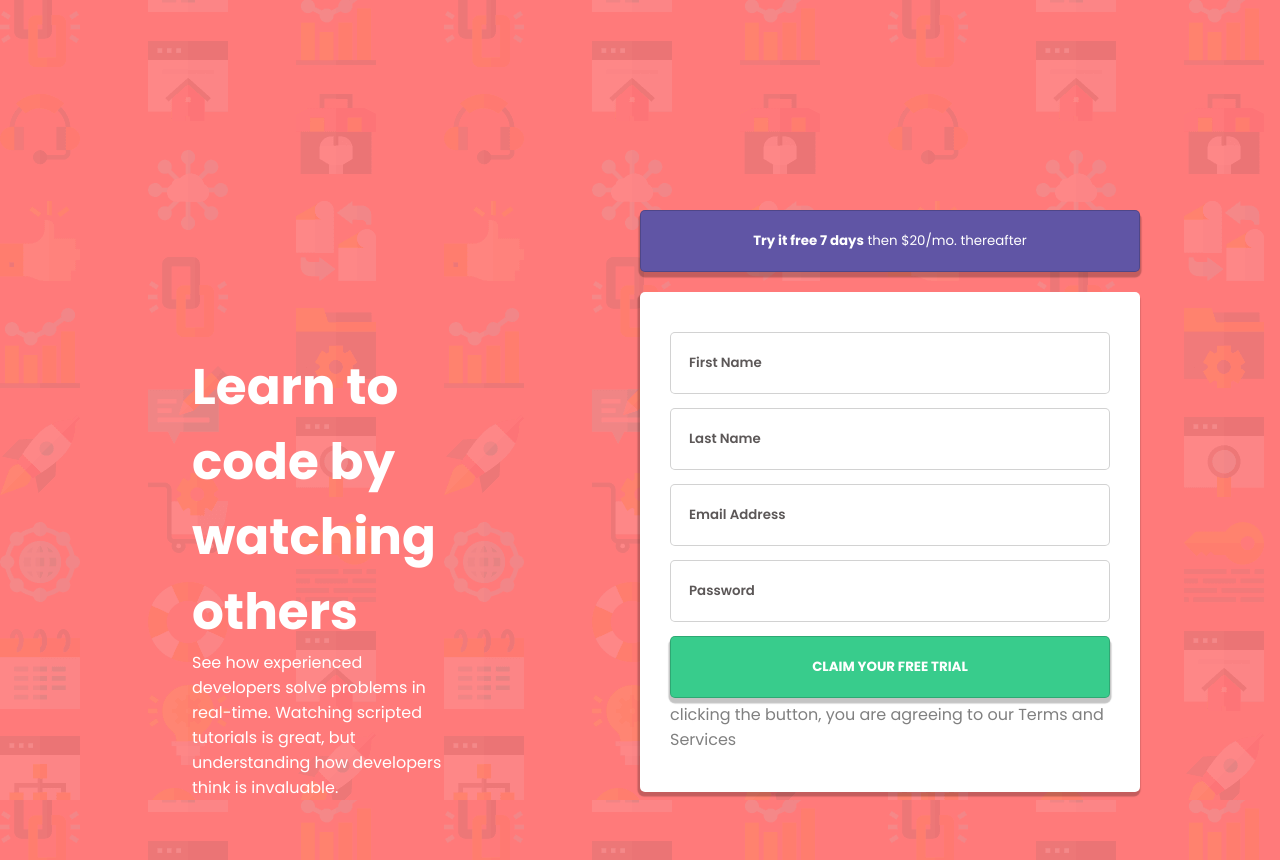
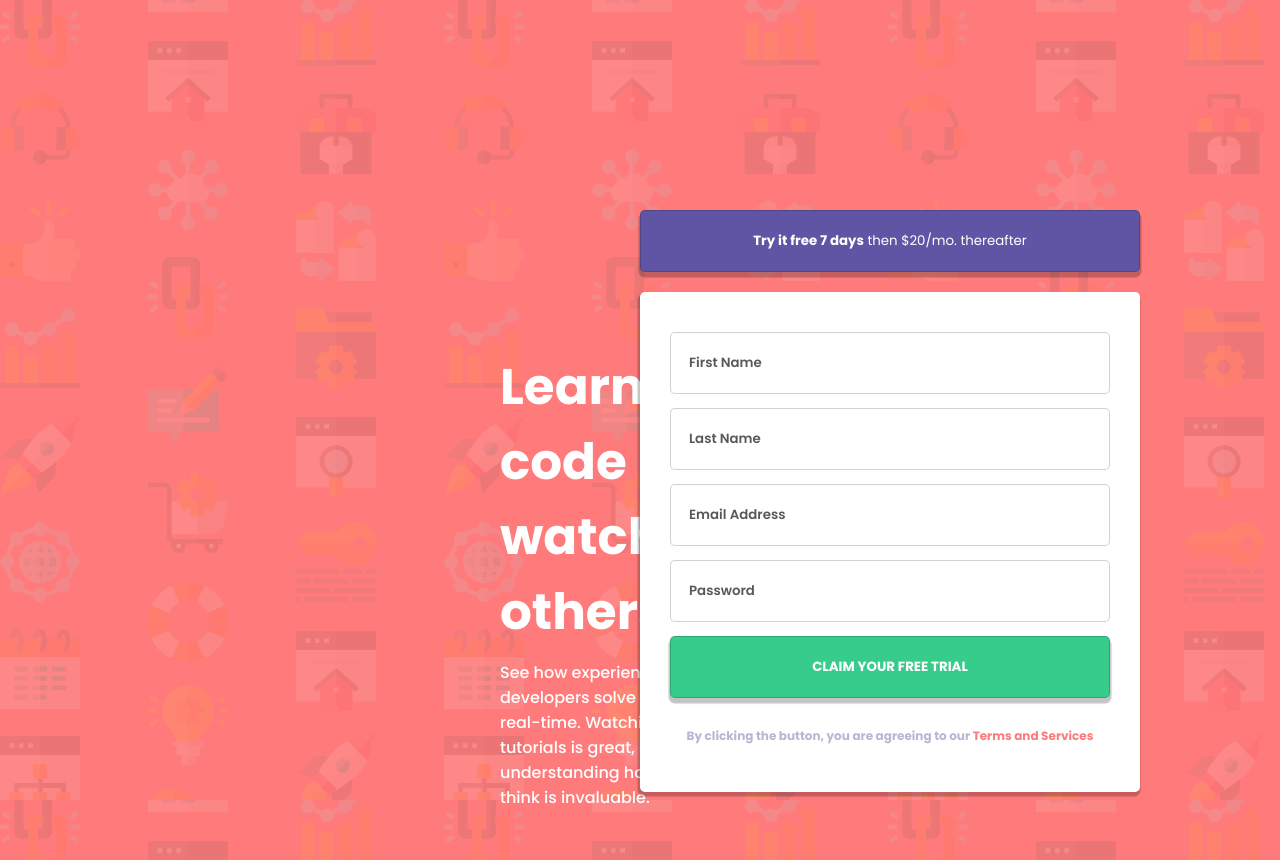
Before and after one commit to lumamontes/Learn-to-code, a plain HTML site: page index.html in a window 1280 px wide. Shown: the top 860 px of the page. Drawn offline with Linux system fonts and the light colour scheme.

Commit message:
css finalizado

```diff
--- a/index.html
+++ b/index.html
@@ -39,14 +39,18 @@
     }
 
   #title {
-      margin: 0px auto;
+      margin: 0px 500px;
       width: 40%;
-      align-self: center;
       text-align: start;
     }
 
     h1 {
       font-size: 50px;
+      margin-bottom: 10px;
+    }
+
+    #title p {
+      font-weight:500;
     }
     section {
       width: 50%;
@@ -75,6 +79,8 @@
       width: 100%;
       border-radius: 5px;
       border: 1px #0000002d solid;
+      outline-color:  hsl(249, 10%, 26%) ;
+
     }
 
 
@@ -83,12 +89,14 @@
         font-weight: 600;
     }
 
+
     button {
       width: 500px;
       margin-bottom: 20px;
       background-color: rgb(96, 85, 165);
       color: white;
       box-shadow: 0px 4px 1px 1.5px rgba(0,0,0,0.23);
+      cursor: pointer;
 
 
     }
@@ -98,18 +106,24 @@
       background-color: rgb(56, 204, 140);
       font-weight: bold;
       box-shadow: 0px 4px 1px 1.5px rgba(0,0,0,0.23);
+      transition: 200ms;
 
     }
 
-    form p {
-      color: grey;
+    form button:hover {
+      opacity: 75%;
     }
 
-
-
-
-
-
+    form p {
+      color :hsl(246, 25%, 77%);
+      font-size: 12px;
+      margin-top: 25px;
+      font-weight: bold;
+      text-align: center;
+    }
+    span {
+      color: hsl(0, 100%, 74%) ;
+    }
     .attribution { font-size: 11px; text-align: center; }
     .attribution a { color: hsl(228, 45%, 44%); }
   </style>
@@ -137,7 +151,7 @@
 
   <button type="submit">CLAIM YOUR FREE TRIAL</button>
 
-  <p> clicking the button, you are agreeing to our <span> Terms and Services </span></p>
+  <p> By clicking the button, you are agreeing to our <span> Terms and Services </span></p>
 </form>
 
 </section>
@@ -148,5 +162,8 @@
       Coded by <a href="http://github.com/lumamontes">Luma</a>.
     </p>
   </footer>
+
+  <script></script>
+
 </body>
 </html>
```
